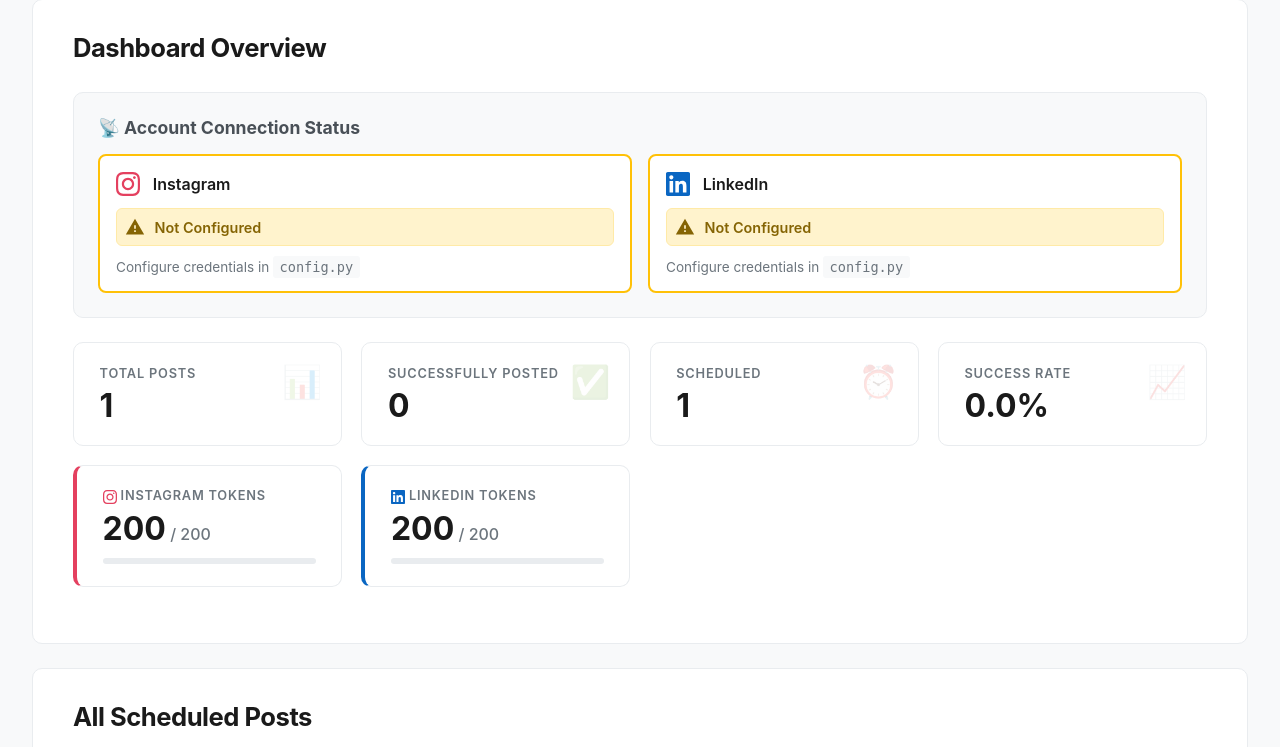
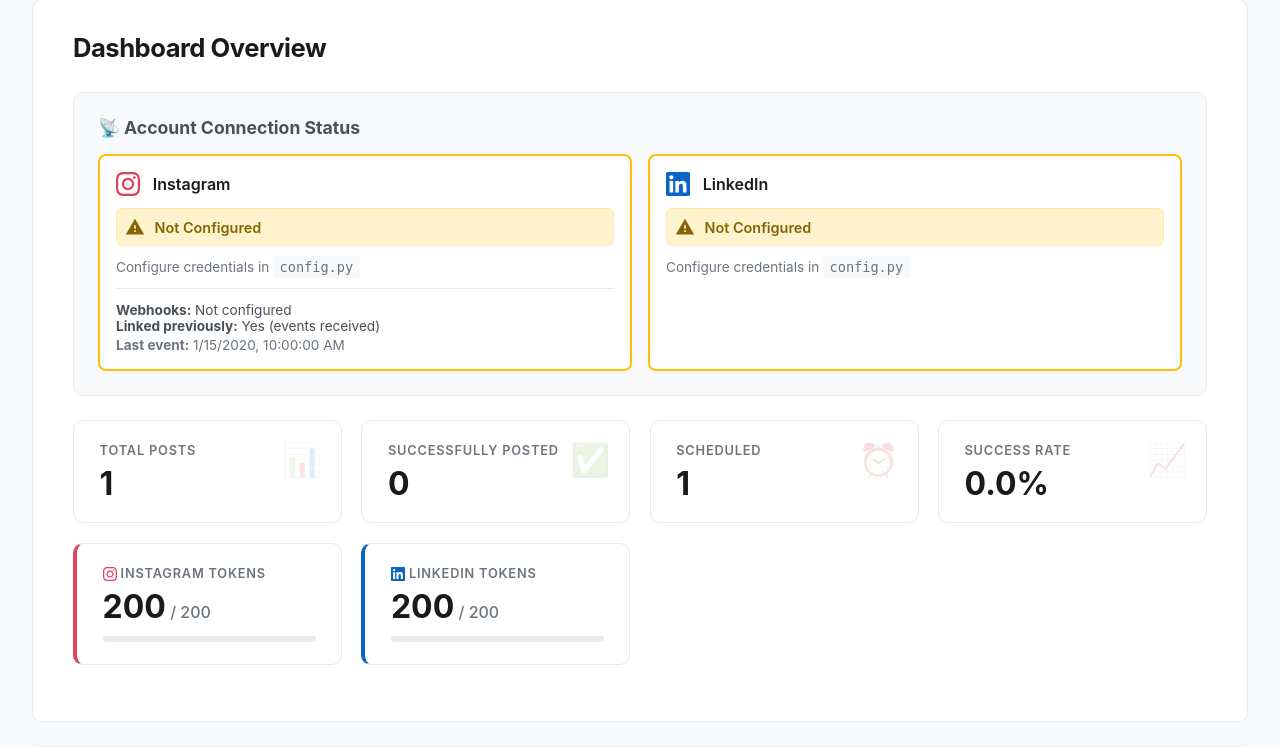
Before and after one commit to Jayesh-P006/1st-Deployement, a Flask app: page / in a window 1280 px wide; the page is wider, and only the part inside the window is pictured. Shown: the part 192-939 px from the top of that part. Run offline with Flask 3, Linux system fonts and the light colour scheme; the visitor is signed in with stand-in values (Sample User, id 1); tables that the repository leaves empty hold one stand-in row (values such as "Sample post").

Commit message:
Add webhook status + fix Gemini model + improve webhook parsing

```diff
--- a/app/routes.py
+++ b/app/routes.py
@@ -245,9 +245,40 @@ def account_status():
     """Get connection status for Instagram and LinkedIn accounts"""
     from .social.instagram import check_instagram_account_status
     from .social.linkedin import check_linkedin_account_status
+    from flask import current_app
+    from .models import DMConversation, DMMessage
 
     instagram_status = check_instagram_account_status()
     linkedin_status = check_linkedin_account_status()
+
+    # Webhook status (lightweight heuristics)
+    # - configured: required secrets/tokens exist
+    # - linked_previously: we have ever stored a DM message/conversation (means webhook payloads reached us)
+    webhook_configured = bool(
+        current_app.config.get('WEBHOOK_VERIFY_TOKEN')
+        and current_app.config.get('INSTAGRAM_APP_SECRET')
+    )
+
+    webhook_linked_previously = None
+    webhook_last_event_at = None
+    try:
+        # Prefer last message timestamp if present
+        last_msg = DMMessage.query.order_by(DMMessage.created_at.desc()).first()
+        if last_msg:
+            webhook_linked_previously = True
+            webhook_last_event_at = last_msg.created_at.isoformat() if last_msg.created_at else None
+        else:
+            # Fall back to conversation existence
+            webhook_linked_previously = DMConversation.query.count() > 0
+    except Exception:
+        # DB may be unavailable/misconfigured; return unknown rather than failing the endpoint
+        webhook_linked_previously = None
+        webhook_last_event_at = None
+
+    if isinstance(instagram_status, dict):
+        instagram_status['webhook_configured'] = webhook_configured
+        instagram_status['webhook_linked_previously'] = webhook_linked_previously
+        instagram_status['webhook_last_event_at'] = webhook_last_event_at
 
     return jsonify({
         'instagram': instagram_status,
--- a/app/templates/index.html
+++ b/app/templates/index.html
@@ -374,6 +374,34 @@ function updateAccountStatus(platform, statusData) {
   const statusDiv = document.getElementById(`${platform}Status`);
   const contentDiv = statusDiv.querySelector('.status-content');
 
+  const webhookHtml = (platform === 'instagram') ? (() => {
+    const configured = statusData.webhook_configured;
+    const linked = statusData.webhook_linked_previously;
+    const lastAt = statusData.webhook_last_event_at;
+
+    const configuredText = (configured === true)
+      ? 'Configured'
+      : (configured === false)
+        ? 'Not configured'
+        : 'Unknown';
+
+    const linkedText = (linked === true)
+      ? 'Yes (events received)'
+      : (linked === false)
+        ? 'No (no events received yet)'
+        : 'Unknown';
+
+    const lastText = lastAt ? new Date(lastAt).toLocaleString() : '-';
+
+    return `
+      <div style="margin-top: 0.8rem; padding-top: 0.8rem; border-top: 1px solid #e9ecef; font-size: 0.85rem;">
+        <div style="color: #495057;"><strong>Webhooks:</strong> ${configuredText}</div>
+        <div style="color: #495057;"><strong>Linked previously:</strong> ${linkedText}</div>
+        <div style="color: #6c757d; margin-top: 0.2rem;"><strong>Last event:</strong> ${lastText}</div>
+      </div>
+    `;
+  })() : '';
+
   if (statusData.status === 'connected') {
     // Connected - show success
     contentDiv.innerHTML = `
@@ -386,6 +414,7 @@ function updateAccountStatus(platform, statusData) {
         ${statusData.name ? `<div style="color: #495057;"><strong>Name:</strong> ${statusData.name}</div>` : ''}
         ${statusData.account_id ? `<div style="color: #6c757d; margin-top: 0.3rem;"><strong>ID:</strong> ${statusData.account_id}</div>` : ''}
       </div>
+      ${webhookHtml}
     `;
     statusDiv.style.borderColor = '#28a745';
   } else if (!statusData.configured) {
@@ -398,6 +427,7 @@ function updateAccountStatus(platform, statusData) {
       <div style="margin-top: 0.8rem; font-size: 0.85rem; color: #6c757d;">
         <p style="margin: 0;">Configure credentials in <code style="background: #f8f9fa; padding: 0.2rem 0.4rem; border-radius: 3px;">config.py</code></p>
       </div>
+      ${webhookHtml}
     `;
     statusDiv.style.borderColor = '#ffc107';
   } else {
@@ -410,6 +440,7 @@ function updateAccountStatus(platform, statusData) {
       <div style="margin-top: 0.8rem; font-size: 0.85rem;">
         <p style="margin: 0; color: #721c24;">${statusData.message}</p>
       </div>
+      ${webhookHtml}
     `;
     statusDiv.style.borderColor = '#dc3545';
   }
--- a/test_webhook.py
+++ b/test_webhook.py
@@ -118,7 +118,9 @@ def test_gemini_api():
         try:
             import google.generativeai as genai
             genai.configure(api_key=gemini_key)
-            model = genai.GenerativeModel('gemini-pro')
+            model_name = os.getenv('GEMINI_MODEL', 'gemini-2.0-flash')
+            model = genai.GenerativeModel(model_name)
+            print(f"  Using model: {model_name}")
 
             # Test generation
             response = model.generate_content("Say 'API working' if you can read this.")
```
Also changed, not shown: app/social/instagram_webhooks.py (+38 -18 lines), 1 other file.
